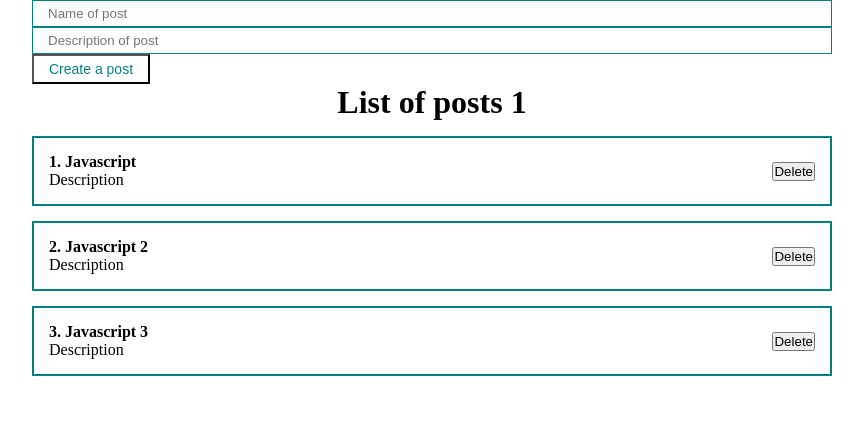
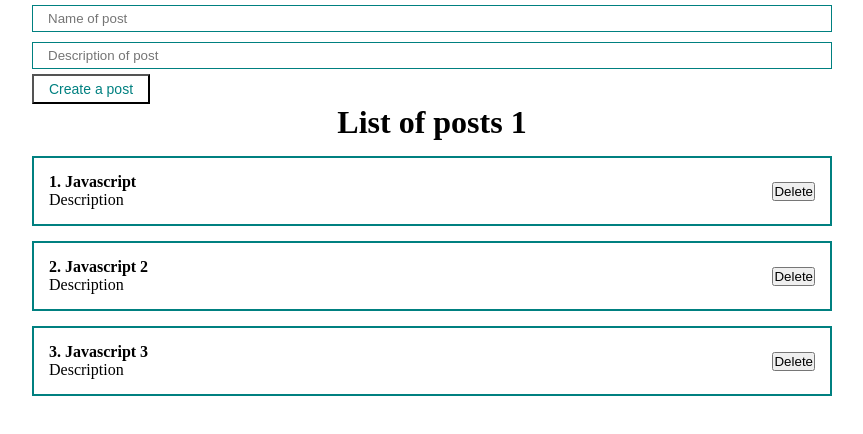
Before and after one commit to AndreyChim/react-fund-course, a React (Create React App) app: page / in a window 1280 px wide. Shown: the top 434 px of the page, without its empty margins (208-1071 px from the left). Built offline with nearby package versions, Linux system fonts and the light colour scheme.

Commit message:
Fix margin value

```diff
--- a/src/components/UI/input/MyInput.module.css
+++ b/src/components/UI/input/MyInput.module.css
@@ -1,6 +1,6 @@
 .myInput {
   width: 100%;
   padding: 5px 15px;
-  margin: 5ps 0;
+  margin: 5px 0;
   border: 1px solid teal;
 }
```
